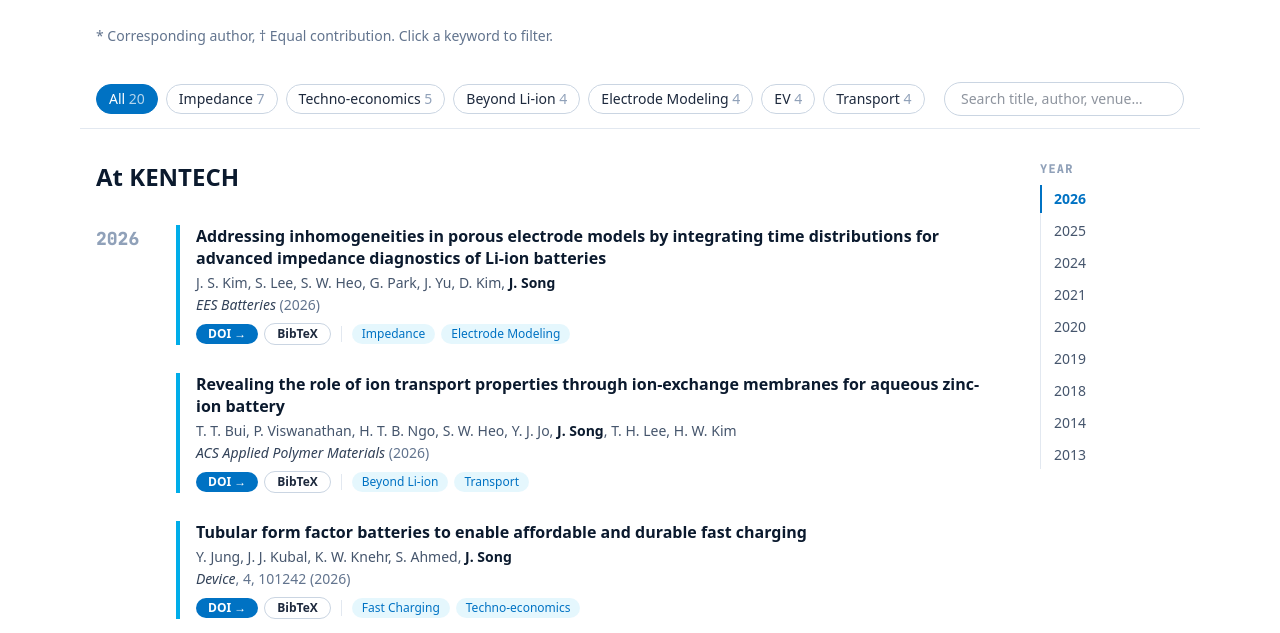
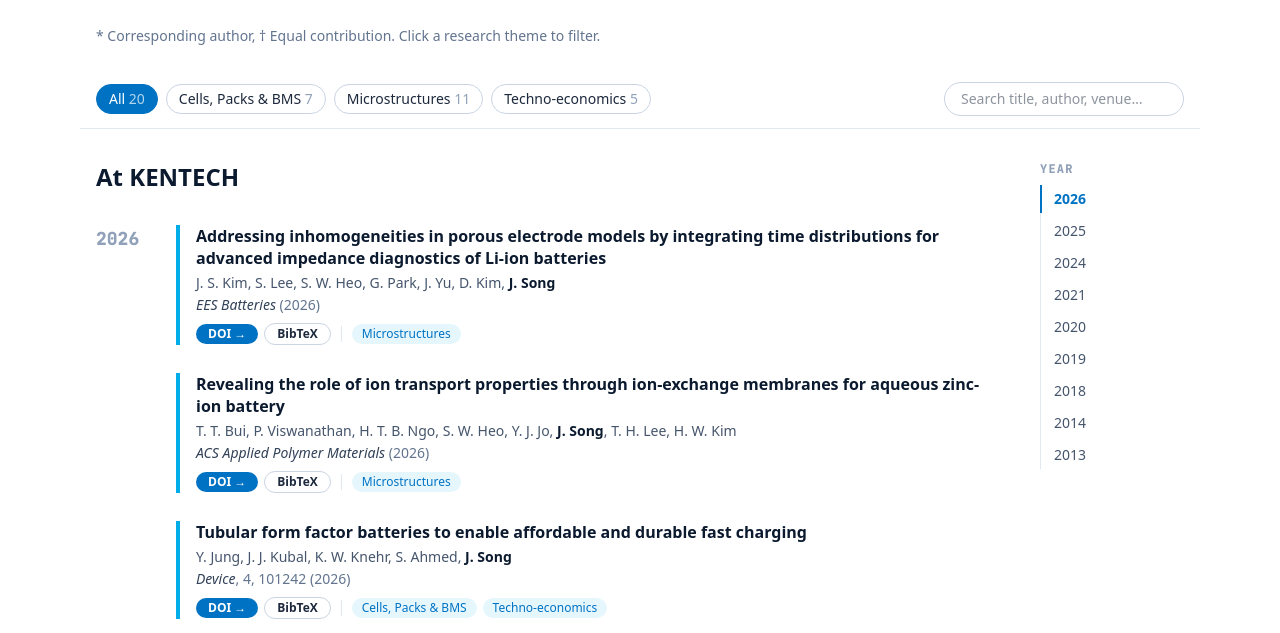
Before and after one commit to BatterySoftwareGroup/bsg-preview, an Astro site: page /bsg-preview/publications in a window 1280 px wide. Shown: the part 167-800 px from the top of the page. Built offline with nearby package versions, Linux system fonts and the light colour scheme; Astro itself is replaced by a stand-in of ours; a web font is replaced by a local one.

Commit message:
Publications: filter by the 3 research themes instead of 10 keywords
Every paper now has at least one theme (validated against research ids);
Research list shows paper counts and each theme page links to its filtered list.

Co-Authored-By: Claude Opus 5.5 <noreply@anthropic.com>

```diff
--- a/docs/CONTENT_GUIDE.md
+++ b/docs/CONTENT_GUIDE.md
@@ -85,6 +85,6 @@ Alumni는 재학 기간 + 현 소속.
 
 ## Version 2 (2026-11) 추가 필드
 - `members.yaml`: `education`(한 줄 학력), `bio`(자기소개 2~4문장) — People 페이지 카드 오른쪽에 표시. 비우면 숨김. 사진은 4:5로 잘려 보입니다.
-- `publications.yaml`: `tags`(주제 키워드, Publications 필터 버튼·Research Keywords), `thumb`(썸네일, `public/papers/thumbs/`, 4:3), `code`(코드 저장소 URL).
+- `publications.yaml`: `themes`(연구 분야, Research 파일 이름 `cells-packs-bms`·`microstructures`·`techno-economic` 중 1개 이상 필수 — Publications 필터 버튼. 분야를 새로 만들면 `src/content/research/`에 md 파일과 `short` 이름을 추가), `thumb`(썸네일, `public/papers/thumbs/`, 4:3), `code`(코드 저장소 URL).
 - `src/site.ts`: `mission`(홈 hero 한 문장), `about`(홈 About 문단) — PI 확인 필요.
 - Join & Contact 페이지(`src/pages/contact.astro`)의 모집 분야·지원 서류는 초안입니다 — PI 확인 필요.
--- a/src/components/PubItem.astro
+++ b/src/components/PubItem.astro
@@ -1,8 +1,11 @@
 ---
 // One publication entry: optional thumbnail, title, authors (PI in bold), a plain citation line
-// (venue, volume, year), then links and topic keywords on one row. Used on /publications, /professor and home.
-// `filter` makes the topic keywords buttons that drive the filter bar on /publications.
+// (venue, volume, year), then links and research-theme chips on one row. Used on /publications, /professor and home.
+// `filter` makes the theme chips buttons that drive the filter bar on /publications.
+import { getCollection } from 'astro:content';
 const { p, id, filter = false } = Astro.props;
+const label = Object.fromEntries((await getCollection('research')).map((r) => [r.id, r.data.short]));
+const themes: string[] = p.themes.map((r: { id: string }) => r.id);
 const base = import.meta.env.BASE_URL.replace(/\/$/, '');
 const href = p.doi ? `https://doi.org/${p.doi}` : p.link;
 const pdf = p.pdf && (p.pdf.startsWith('http') ? p.pdf : `${base}${p.pdf}`);
@@ -16,7 +19,7 @@ const authors = p.authors.replace(/(J\. Song[*†]?)/, '<strong class="text-ink
 const btn = 'rounded-full px-3 py-0.5 text-xs font-semibold';
 const chip = 'rounded-full bg-sky/10 px-2.5 py-0.5 text-xs font-medium text-blue';
 ---
-<li class="pub flex gap-5" data-tags={`|${p.tags.join('|')}|`}>
+<li class="pub flex gap-5" data-tags={`|${themes.join('|')}|`}>
   {p.thumb && <img src={`${base}${p.thumb}`} alt="" class="hidden aspect-[4/3] w-36 shrink-0 rounded-lg border border-slate-200 object-cover sm:block dark:border-slate-700" loading="lazy" />}
   <div class="min-w-0 border-l-4 border-sky pl-4">
     <p class="font-semibold leading-snug text-ink dark:text-white">{href ? <a href={href} class="hover:text-blue hover:underline">{p.title}</a> : p.title}</p>
@@ -27,10 +30,10 @@ const chip = 'rounded-full bg-sky/10 px-2.5 py-0.5 text-xs font-medium text-blue
       {pdf && <a href={pdf} class:list={[btn, 'bg-slate-600 text-white']}>PDF</a>}
       {p.code && <a href={p.code} class:list={[btn, 'bg-ink text-white']}>Code →</a>}
       <button type="button" class:list={[btn, 'copy-bib border border-slate-300 hover:bg-slate-100 dark:border-slate-600 dark:hover:bg-slate-800']} data-bib={bib}>BibTeX</button>
-      {p.tags.length > 0 && <span class="mx-1 h-4 w-px bg-slate-200 dark:bg-slate-700" aria-hidden="true"></span>}
-      {p.tags.map((t: string) => filter
-        ? <button type="button" class:list={[chip, 'tag-btn hover:bg-sky/25']} data-tag={t}>{t}</button>
-        : <span class={chip}>{t}</span>)}
+      {themes.length > 0 && <span class="mx-1 h-4 w-px bg-slate-200 dark:bg-slate-700" aria-hidden="true"></span>}
+      {themes.map((t) => filter
+        ? <button type="button" class:list={[chip, 'tag-btn hover:bg-sky/25']} data-tag={t}>{label[t]}</button>
+        : <span class={chip}>{label[t]}</span>)}
     </div>
   </div>
 </li>
--- a/src/content.config.ts
+++ b/src/content.config.ts
@@ -1,6 +1,6 @@
 // Lab data lives in src/data/*.yaml and src/content/**.md — edit those files, not the pages.
 // Field guide (Korean): docs/CONTENT_GUIDE.md
-import { defineCollection } from 'astro:content';
+import { defineCollection, reference } from 'astro:content';
 import { file, glob } from 'astro/loaders';
 import { z } from 'astro/zod';
 
@@ -53,7 +53,7 @@ const publications = defineCollection({
     doi: opt, // "10.1016/..." only; link is built automatically
     link: optUrl, // use when there is no DOI (patent, preprint)
     pdf: opt, // path under public/, e.g. /papers/kim2026.pdf, or a full URL
-    tags: z.array(z.string()).default([]), // topic keywords → filter buttons on /publications
+    themes: z.array(reference('research')).min(1), // research topic ids → filter buttons on /publications
     thumb: opt, // thumbnail under public/, e.g. /papers/thumbs/kim2026.png (4:3)
     code: optUrl, // code repository
     highlight: z.boolean().default(false),
@@ -75,6 +75,7 @@ const research = defineCollection({
   loader: glob({ pattern: '*.md', base: 'src/content/research' }),
   schema: z.object({
     title: z.string(),
+    short: z.string(), // short label for filter chips, e.g. "Microstructures"
     summary: z.string(),
     image: opt, // detail page: full infographic (1200×800)
     cover: opt, // cards on home/list: simple text-free image (600×400); falls back to image
--- a/src/content/research/cells-packs-bms.md
+++ b/src/content/research/cells-packs-bms.md
@@ -1,5 +1,6 @@
 ---
 title: Battery Cells, Packs, and BMS Algorithms
+short: Cells, Packs & BMS
 summary: Electrochemical-thermal-mechanical models of cells and packs, fast-charging protocols, aging diagnostics, and user-aware BMS algorithms.
 image: /research/cells-packs-bms.svg
 cover: /research/cells-packs-bms-cover.svg
--- a/src/content/research/microstructures.md
+++ b/src/content/research/microstructures.md
@@ -1,5 +1,6 @@
 ---
 title: Electrode and Material Microstructures
+short: Microstructures
 summary: Structure–property relationships and multi-scale transport in electrodes, solid-state electrolytes, and random heterogeneous materials.
 image: /research/microstructures.svg
 cover: /research/microstructures-cover.svg
--- a/src/content/research/techno-economic.md
+++ b/src/content/research/techno-economic.md
@@ -1,5 +1,6 @@
 ---
 title: Techno-economic Evaluations
+short: Techno-economics
 summary: Cost and profit modeling of energy systems, Li-ion manufacturing costs, and long-duration stationary storage under uncertainty.
 image: /research/techno-economic.svg
 cover: /research/techno-economic-cover.svg
--- a/src/data/publications.yaml
+++ b/src/data/publications.yaml
@@ -2,15 +2,15 @@
 # type: journal | conference | patent | book   (생략하면 journal)
 # authors: 교신저자는 이름 뒤 *, 공동1저자는 †  (기존 사이트에 표시가 없어 아직 안 붙임 — PI 확인 후 추가)
 # doi: "10.xxxx/..." 만. 링크 버튼이 자동으로 생깁니다.  volume: "권, 쪽" 자유 형식.
-# tags: 주제 키워드 (Publications 필터 버튼). 목록: Impedance, Electrode Modeling, Transport, Fast Charging,
-#   BMS, State Estimation, Machine Learning, EV, Techno-economics, Beyond Li-ion — 새 주제는 자유롭게 추가 가능
+# themes: 연구 분야 (Research 페이지 파일 이름, 1개 이상 필수) — Publications 필터 버튼.
+#   cells-packs-bms / microstructures / techno-economic. 오타나 없는 이름이면 빌드가 멈춥니다.
 # thumb: 썸네일 이미지 (public/papers/thumbs/…, 가로 4:3), code: 코드 저장소 URL — 둘 다 선택
 # highlight: true → 홈·교수 페이지 Highlights에 표시 (현재 5편 가선정 — PI 확인 필요)
 # pdf: public/papers/ 아래 경로(/papers/x.pdf) 또는 외부 URL. 저작권상 공개 가능한 것만.
 # 정렬은 자동(연도 내림차순)이므로 순서는 신경 쓰지 않아도 됩니다.
 
 - id: kim2026eesb
-  tags: [Impedance, Electrode Modeling]
+  themes: [microstructures]
   title: Addressing inhomogeneities in porous electrode models by integrating time distributions for advanced impedance diagnostics of Li-ion batteries
   authors: J. S. Kim, S. Lee, S. W. Heo, G. Park, J. Yu, D. Kim, J. Song
   venue: EES Batteries
@@ -19,7 +19,7 @@
   highlight: true
 
 - id: bui2026acsapm
-  tags: [Beyond Li-ion, Transport]
+  themes: [microstructures]
   title: Revealing the role of ion transport properties through ion-exchange membranes for aqueous zinc-ion battery
   authors: T. T. Bui, P. Viswanathan, H. T. B. Ngo, S. W. Heo, Y. J. Jo, J. Song, T. H. Lee, H. W. Kim
   venue: ACS Applied Polymer Materials
@@ -27,7 +27,7 @@
   doi: 10.1021/acsapm.6c02813
 
 - id: jung2026device
-  tags: [Fast Charging, Techno-economics]
+  themes: [cells-packs-bms, techno-economic]
   title: Tubular form factor batteries to enable affordable and durable fast charging
   authors: Y. Jung, J. J. Kubal, K. W. Knehr, S. Ahmed, J. Song
   venue: Device
@@ -37,7 +37,7 @@
   highlight: true
 
 - id: zhang2026sciadv
-  tags: [Beyond Li-ion, Transport]
+  themes: [microstructures]
   title: Water doping sodium battery electrolyte controls nanostructure, interactions, and electrochemical properties
   authors: X. Zhang, Q. Zheng, H. Li, Z. A. H. Goodwin, A. G. Hoane, A. Deptula, O. M. Johnson, J. Song, D. M. Markiewitz, M. Z. Bazant, C. Leal, F. Mangolini, A. A. Gewirth, R. Atkin, M. W. Rutland, R. M. Espinosa-Marzal
   venue: Science Advances
@@ -47,7 +47,7 @@
   highlight: true
 
 - id: kang2026apen
-  tags: [BMS, State Estimation]
+  themes: [cells-packs-bms]
   title: Advanced state-of-health estimation integrating partial capacity-based initialization and resistance-informed covariance correction in adaptive extended Kalman filter for lithium iron phosphate batteries
   authors: E. Kang, S. Lee, M. Song, J. Lee, J. Song, J. Kim
   venue: Applied Energy
@@ -57,7 +57,7 @@
   highlight: true
 
 - id: lee2026aaai
-  tags: [BMS, Machine Learning, EV]
+  themes: [cells-packs-bms]
   type: conference
   title: Enabling delayed-full charging through transformer-based real-time-to-departure modeling for EV battery longevity
   authors: Y. Lee, J. Hwang, A. M. Kondoro, J. Song, Y. Noh
@@ -67,7 +67,7 @@
   doi: 10.1609/aaai.v40i45.41228
 
 - id: kondoro2025chi
-  tags: [Machine Learning, EV]
+  themes: [cells-packs-bms]
   type: conference
   title: Investigating user perceptions to mitigate dropout in longitudinal passive sensing studies
   authors: A. M. Kondoro, Y. Lee, J. Song, Y. Noh
@@ -77,7 +77,7 @@
   doi: 10.1145/3706599.3719959
 
 - id: jeon2025aenm
-  tags: [Beyond Li-ion]
+  themes: [microstructures]
   title: A near-single-ion conducting protective layer for dendrite-free zinc metal anodes
   authors: H. G. Jeon, S. W. Heo, J. Song, C. Kim
   venue: Advanced Energy Materials
@@ -86,7 +86,7 @@
   doi: 10.1002/aenm.202500155
 
 - id: lee2024imwut
-  tags: [Machine Learning, EV]
+  themes: [cells-packs-bms]
   title: "Extending EV battery lifetime: digital phenotyping approach for departure time prediction"
   authors: Y. Lee, W. Song, J. Song, Y. Noh
   venue: Proceedings of the ACM on Interactive, Mobile, Wearable and Ubiquitous Technologies
@@ -96,7 +96,7 @@
   highlight: true
 
 - id: lee2024ensm
-  tags: [Beyond Li-ion]
+  themes: [microstructures]
   title: Interfacial stabilization strategy via In-doped Ag metal coating enables a high cycle life of anode-free solid-state Li batteries
   authors: J. H. Lee, S. H. Oh, H. Yim, H. J. Lee, E. Kwon, S. Yu, J. S. Kim, J. Song, J. Koo, J. Cho, S. H. Kim, A. Ryu, S. H. Choi, Y. Kim, G. Im, J. W. Choi, S. H. Yu
   venue: Energy Storage Materials
@@ -105,7 +105,7 @@
   doi: 10.1016/j.ensm.2024.103398
 
 - id: song2021ees
-  tags: [Fast Charging, Techno-economics]
+  themes: [cells-packs-bms, techno-economic]
   title: Pathways towards managing cost and degradation risk of fast charging cells with electrical and thermal controls
   authors: J. Song, Z. Liu, K. W. Knehr, J. J. Kubal, D. W. Dees, S. Ahmed
   venue: Energy & Environmental Science
@@ -114,7 +114,7 @@
   doi: 10.1039/D1EE02286E
 
 - id: ziegler2021ees
-  tags: [Techno-economics]
+  themes: [techno-economic]
   title: Determinants of lithium-ion battery technology cost decline
   authors: M. S. Ziegler, J. Song, J. E. Trancik
   venue: Energy & Environmental Science
@@ -123,7 +123,7 @@
   doi: 10.1039/D1EE01313K
 
 - id: liu2021enpol
-  tags: [Techno-economics, EV]
+  themes: [techno-economic]
   title: Comparing total cost of ownership of battery electric vehicles and internal combustion engine vehicles
   authors: Z. Liu, J. Song, J. Kubal, N. Susarla, K. W. Knehr, E. Islam, P. Nelson, S. Ahmed
   venue: Energy Policy
@@ -132,7 +132,7 @@
   doi: 10.1016/j.enpol.2021.112564
 
 - id: kim2021iop
-  tags: [Impedance, Electrode Modeling]
+  themes: [cells-packs-bms, microstructures]
   type: book
   title: Electrochemical characterization and modeling for batteries
   authors: J. Kim, S. Son, J. Kim, H. K. Kim, J. Song
@@ -141,7 +141,7 @@
   doi: 10.1088/978-0-7503-2682-7ch2
 
 - id: effendy2020jes
-  tags: [Impedance]
+  themes: [microstructures]
   title: Analysis, design, and generalization of electrochemical impedance spectroscopy (EIS) inversion algorithms
   authors: S. Effendy, J. Song, M. Z. Bazant
   venue: Journal of The Electrochemical Society
@@ -150,7 +150,7 @@
   doi: 10.1149/1945-7111/ab9c82
 
 - id: song2019pre
-  tags: [Impedance, Transport]
+  themes: [microstructures]
   title: Electrochemical impedance of electrodiffusion in charged media under dc bias
   authors: J. Song, E. Khoo, M. Z. Bazant
   venue: Physical Review E
@@ -159,7 +159,7 @@
   doi: 10.1103/PhysRevE.100.042204
 
 - id: ziegler2019joule
-  tags: [Techno-economics]
+  themes: [techno-economic]
   title: Storage requirements and costs of shaping renewable energy toward grid decarbonization
   authors: M. S. Ziegler, J. M. Mueller, G. D. Pereira, J. Song, M. Ferrara, Y.-M. Chiang, J. E. Trancik
   venue: Joule
@@ -168,7 +168,7 @@
   doi: 10.1016/j.joule.2019.06.012
 
 - id: song2018prl
-  tags: [Impedance, Transport]
+  themes: [microstructures]
   title: Electrochemical impedance imaging via distribution of diffusion times
   authors: J. Song, M. Z. Bazant
   venue: Physical Review Letters
@@ -177,7 +177,7 @@
   doi: 10.1103/PhysRevLett.120.116001
 
 - id: song2014electa
-  tags: [Impedance, Electrode Modeling]
+  themes: [microstructures]
   title: Electrochemical impedance of a battery electrode with anisotropic active particles
   authors: J. Song, M. Z. Bazant
   venue: Electrochimica Acta
@@ -186,7 +186,7 @@
   doi: 10.1016/j.electacta.2014.03.013
 
 - id: song2013jes
-  tags: [Impedance, Electrode Modeling]
+  themes: [microstructures]
   title: Effects of nanoparticle geometry and size distribution on diffusion impedance of battery electrodes
   authors: J. Song, M. Z. Bazant
   venue: Journal of The Electrochemical Society
--- a/src/pages/publications.astro
+++ b/src/pages/publications.astro
@@ -1,5 +1,5 @@
 ---
-// Publications v2: topic-tag filter (SD Kang Lab tabs + I³ Group tags), search, and
+// Publications v2: research-theme filter (SD Kang Lab tabs + I³ Group tags), search, and
 // "At KENTECH / Before KENTECH" groups by year with an in-page year index (NEMO-style anchors).
 import Layout from '../layouts/Layout.astro';
 import Container from '../components/Container.astro';
@@ -9,22 +9,22 @@ import { sortPubs } from '../pubs';
 import { getCollection } from 'astro:content';
 const KENTECH_SINCE = 2022; // PI joined KENTECH in 2022.04
 const pubs = sortPubs(await getCollection('publications'));
-const count: Record<string, number> = {};
-pubs.forEach((p) => p.data.tags.forEach((t) => (count[t] = (count[t] ?? 0) + 1)));
-const tags = Object.entries(count).sort((a, b) => b[1] - a[1] || a[0].localeCompare(b[0]));
+// Filter chips follow the Research page order; every paper has at least one theme.
+const tags = (await getCollection('research')).sort((a, b) => a.data.order - b.data.order)
+  .map((r) => [r.id, r.data.short, pubs.filter((p) => p.data.themes.some((x) => x.id === r.id)).length] as const);
 const groups = [['kentech', 'At KENTECH', pubs.filter((p) => p.data.year >= KENTECH_SINCE)], ['before', 'Before KENTECH', pubs.filter((p) => p.data.year < KENTECH_SINCE)]] as const;
 const toc: [string, string][] = groups.flatMap(([g, , list]) => [...new Set(list.map((p) => p.data.year))].map((y) => [`y${y}`, String(y)] as [string, string]));
 const chip = 'tag-btn shrink-0 rounded-full border border-slate-300 px-3 py-1 text-sm font-medium hover:border-blue hover:text-blue dark:border-slate-600';
 ---
 <Layout title="Publications">
 <Container title="Publications">
-  <p class="text-sm text-slate-500">* Corresponding author, † Equal contribution. Click a keyword to filter.</p>
+  <p class="text-sm text-slate-500">* Corresponding author, † Equal contribution. Click a research theme to filter.</p>
 
-  <!-- Filter bar: pinned under the 64px header on desktop only (top-16); keywords stay on one line and scroll sideways if needed -->
+  <!-- Filter bar: pinned under the 64px header on desktop only (top-16); themes stay on one line -->
   <div class="z-10 -mx-4 mt-6 flex flex-col lg:sticky lg:top-16 gap-3 border-b border-slate-200 bg-white px-4 py-3 lg:flex-row lg:items-center dark:border-slate-700 dark:bg-slate-900">
     <div class="flex min-w-0 flex-1 gap-2 overflow-x-auto whitespace-nowrap [scrollbar-width:none] [&::-webkit-scrollbar]:hidden">
       <button type="button" class={chip} data-tag="" aria-pressed="true">All <span class="text-slate-400">{pubs.length}</span></button>
-      {tags.map(([t, n]) => <button type="button" class={chip} data-tag={t} aria-pressed="false">{t} <span class="text-slate-400">{n}</span></button>)}
+      {tags.map(([t, name, n]) => <button type="button" class={chip} data-tag={t} aria-pressed="false">{name} <span class="text-slate-400">{n}</span></button>)}
     </div>
     <input id="q" type="search" placeholder="Search title, author, venue…" class="w-full shrink-0 rounded-full border border-slate-300 px-4 py-1.5 text-sm lg:w-60 dark:border-slate-600 dark:bg-slate-800" />
   </div>
@@ -56,7 +56,7 @@ const chip = 'tag-btn shrink-0 rounded-full border border-slate-300 px-3 py-1 te
 </style>
 
 <script>
-  // Filter: one active keyword (chip in the bar or on a paper) AND every search word must match.
+  // Filter: one active theme (chip in the bar or on a paper) AND every search word must match.
   // Years and groups left with no visible paper are hidden.
   const q = document.getElementById('q') as HTMLInputElement;
   let tag = '';
@@ -76,12 +76,12 @@ const chip = 'tag-btn shrink-0 rounded-full border border-slate-300 px-3 py-1 te
   document.addEventListener('click', (e) => {
     const b = (e.target as HTMLElement).closest<HTMLElement>('.tag-btn');
     if (!b) return;
-    tag = b.dataset.tag === tag ? '' : b.dataset.tag!; // clicking the active keyword again clears it
+    tag = b.dataset.tag === tag ? '' : b.dataset.tag!; // clicking the active theme again clears it
     apply();
     if (!b.hasAttribute('aria-pressed')) scrollTo({ top: 0, behavior: 'smooth' });
   });
   q.addEventListener('input', apply);
-  // Deep link from /research keywords: /publications?tag=Impedance
+  // Deep link from /research pages: /publications?tag=microstructures
   tag = new URLSearchParams(location.search).get('tag') ?? '';
   if (tag) apply();
 </script>
--- a/src/pages/research/[id].astro
+++ b/src/pages/research/[id].astro
@@ -10,6 +10,7 @@ export async function getStaticPaths() {
 const { t } = Astro.props;
 const { Content } = await render(t);
 const base = import.meta.env.BASE_URL.replace(/\/$/, '');
+const all = (await getCollection('publications')).filter((p) => p.data.themes.some((x) => x.id === t.id)).length;
 const related = sortPubs((await getCollection('publications')).filter((p) => t.data.related.includes(p.id)));
 const topics = (await getCollection('research')).sort((a, b) => a.data.order - b.data.order);
 ---
@@ -31,5 +32,6 @@ const topics = (await getCollection('research')).sort((a, b) => a.data.order - b
     <h2 class="mt-10 text-xl font-bold text-navy dark:text-white">Related Publications</h2>
     <ul class="mt-4 max-w-3xl space-y-4">{related.map((p) => <PubItem p={p.data} id={p.id} />)}</ul>
   </>}
+  <a href={`${base}/publications?tag=${t.id}`} class="mt-6 inline-block font-medium text-blue hover:underline">All {all} publications in this theme →</a>
 </Container>
 </Layout>
--- a/src/pages/research/index.astro
+++ b/src/pages/research/index.astro
@@ -1,14 +1,13 @@
 ---
 // Research v2 (SD Kang Lab pattern): Themes as rows (image + uppercase title + one line),
-// then Keywords built from publication tags — each links to the filtered publication list.
+// with the number of papers per theme (publications.yaml `themes`).
 import Layout from '../../layouts/Layout.astro';
 import Container from '../../components/Container.astro';
 import { getCollection } from 'astro:content';
 const base = import.meta.env.BASE_URL.replace(/\/$/, '');
 const topics = (await getCollection('research')).sort((a, b) => a.data.order - b.data.order);
-const count: Record<string, number> = {};
-(await getCollection('publications')).forEach((p) => p.data.tags.forEach((t) => (count[t] = (count[t] ?? 0) + 1)));
-const keywords = Object.entries(count).sort((a, b) => b[1] - a[1] || a[0].localeCompare(b[0]));
+const pubs = await getCollection('publications');
+const count = (id: string) => pubs.filter((p) => p.data.themes.some((x) => x.id === id)).length;
 const h2 = 'text-2xl font-bold text-ink dark:text-white';
 ---
 <Layout title="Research">
@@ -21,18 +20,11 @@ const h2 = 'text-2xl font-bold text-ink dark:text-white';
         <div>
           <p class="text-lg font-bold tracking-wide text-ink uppercase group-hover:text-blue dark:text-white">{t.data.title}</p>
           <p class="mt-1 text-slate-600 dark:text-slate-300">{t.data.summary}</p>
-          <p class="mt-2 text-sm font-medium text-blue">Read more →</p>
+          <p class="mt-2 text-sm font-medium text-blue">Read more · {count(t.id)} publications →</p>
         </div>
       </a>
     ))}
   </div>
 
-  <section class="reveal mt-14">
-    <h2 class={h2}>Research Keywords</h2>
-    <p class="mt-2 text-slate-600 dark:text-slate-300">Topics across our publications — click one to see the related papers.</p>
-    <div class="mt-5 flex flex-wrap gap-2">
-      {keywords.map(([k, n]) => <a href={`${base}/publications?tag=${encodeURIComponent(k)}`} class="rounded-full bg-sky/10 px-4 py-1.5 font-medium text-blue hover:bg-blue hover:text-white">{k} <span class="opacity-60">{n}</span></a>)}
-    </div>
-  </section>
 </Container>
 </Layout>
```
